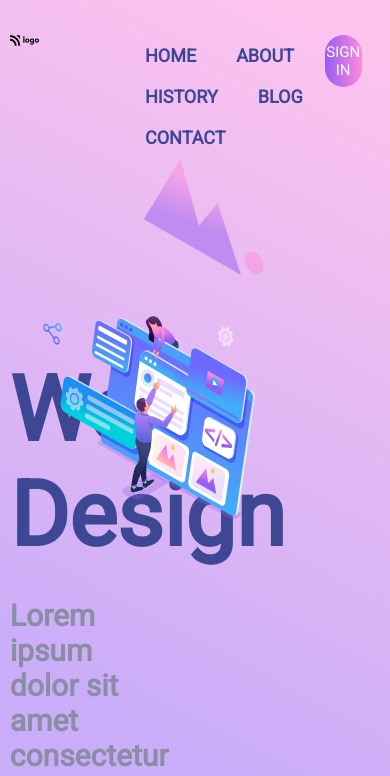
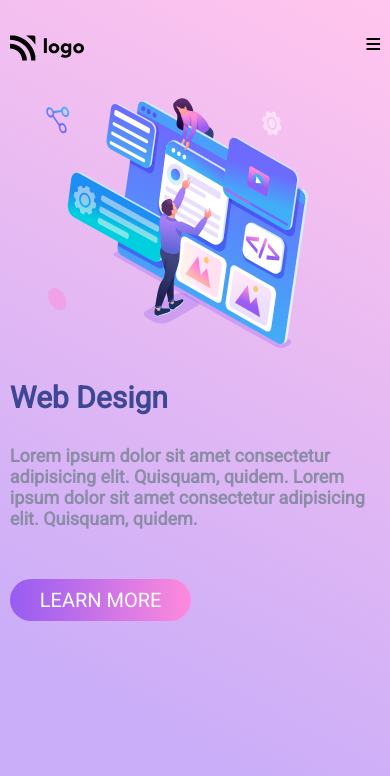
Before and after one commit to sanjayyadavsky/Design-Landing-Page-Project-8, a plain HTML site: page index.html in a window 390 px wide. Shown: the top 776 px of the page. Drawn offline with Linux system fonts and the light colour scheme.

Commit message:
final push

```diff
--- a/css/index.css
+++ b/css/index.css
@@ -47,9 +47,7 @@ nav > button {
 }
 .intro-section{
     position: absolute;
-}
-.intro-section > div{
-    float: left;
+    display: flex;
 }
 .intro-section > div:first-child{
     width: 35%;
@@ -71,7 +69,7 @@ nav > button {
 .imgs-div > img:last-child{
     width: 86%;
     position: relative;
-    left: -100px;
+    left: -8%;
     top: 37px;
 }
 .left-section >button{
@@ -83,7 +81,9 @@ nav > button {
     border-radius: 44px;
     background: linear-gradient(to left, rgb(255, 138, 220), rgb(150, 92, 242));
 }
-
+.bars{
+   display: none;
+}
 /* animation for navbar
  */
 
--- /dev/null
+++ b/css/responsive.css
@@ -0,0 +1,50 @@
+@media screen and (max-width: 1000px) {
+    .nav-items{
+        display: none;
+    }
+    .signin-btn {
+        display: none;
+    }
+    .bars{
+        float: right;
+        display: block;
+    }
+    nav{
+        width: 100%;
+    }
+    nav > img {
+        width: 20%;
+    }
+    .left-section{
+        order: 2;
+        width: fit-content;
+    }
+    .intro-section{
+        flex-direction: column;
+    }
+    .left-section>h4{
+
+        width: 100%;
+    }
+    .vector-img{
+        display: none;
+    }
+    .intro-section > div:last-child {
+        width: 80%;
+        margin: auto;
+    }
+    .intro-section > div:first-child {
+      width: 100%;
+      top: 65px;
+    }
+    .left-section>h1 {
+        font-size: 30px;
+
+    }
+    .left-section>h4 {
+        font-size: 18px;
+    }
+    .left-section >button {
+        font-size: 20px;
+    }
+}
--- a/index.html
+++ b/index.html
@@ -11,7 +11,9 @@
       href="https://fonts.googleapis.com/css2?family=Roboto&display=swap"
       rel="stylesheet"
     />
+    <link rel="stylesheet" href="./css/responsive.css">
     <title>Design Landing Page</title>
+    <script src="https://kit.fontawesome.com/a1b9226363.js" crossorigin="anonymous"></script>
   </head>
   <body>
     <div class="main-div">
@@ -25,6 +27,9 @@
           <h5 class="nav-item">CONTACT</h5>
         </div>
         <button class="signin-btn">SIGN IN</button>
+        <span class="bars">
+          <i class="fa-solid fa-bars"></i>
+        </span>
       </nav>
       <div class="clearfix"></div>
       <div class="intro-section">
@@ -44,7 +49,7 @@
             alt="vector-dot"
             class="vector-dot"
           />
-          <img src="./images/intro-img.svg" alt="intro-img" />
+          <img src="./images/intro-img.svg" alt="intro-img" class="intro-img" />
         </div>
       </div>
       <div class="clearfix"></div>
```
Also changed, not shown: Screenshot 2023-02-22 at 2.34.07 pm.png (added), Screenshot 2023-02-22 at 2.34.39 pm.png (added), 2 other files.
